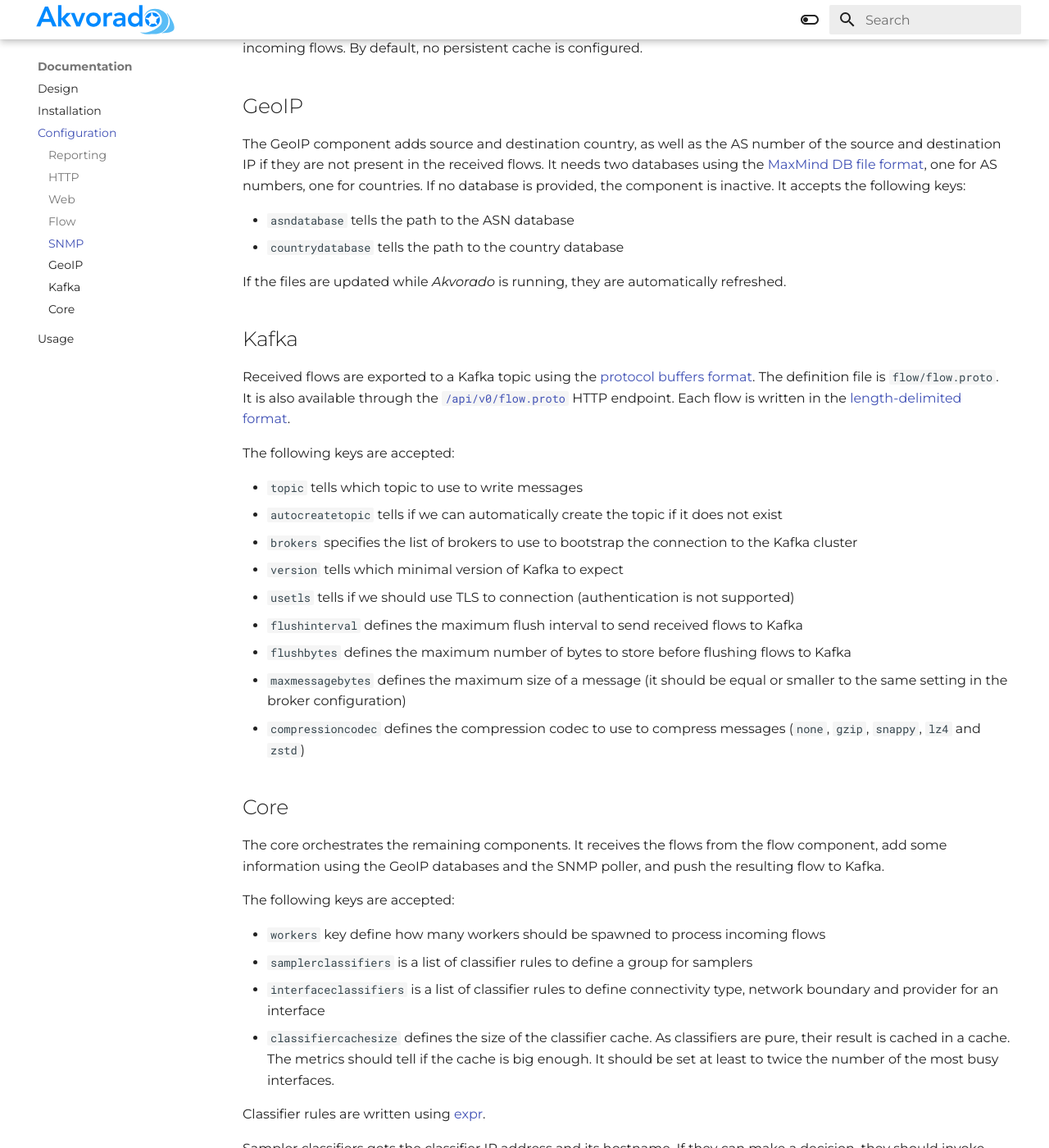
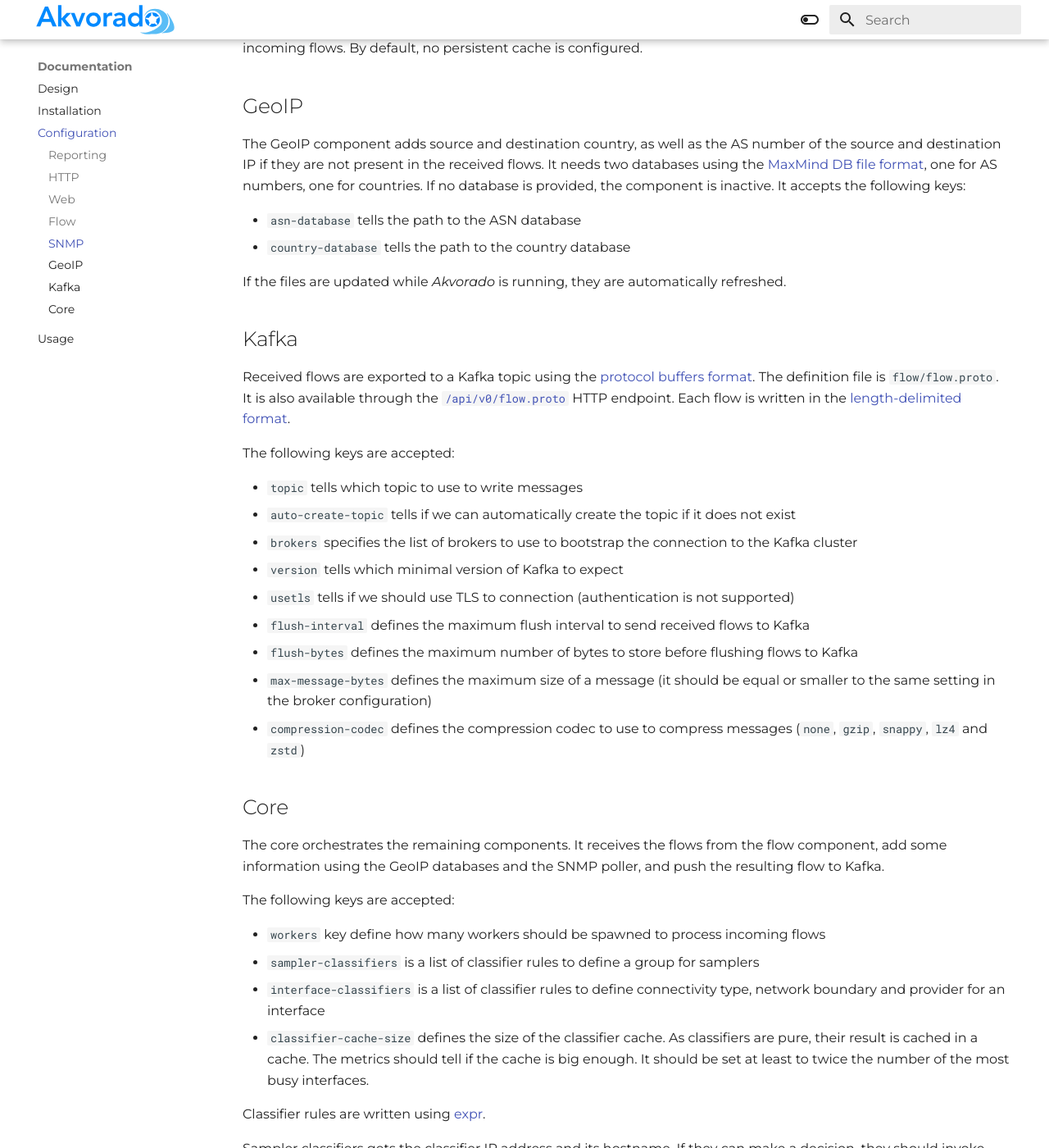
Before and after one commit to akvorado/akvorado, an MkDocs documentation site: the page built from docs/configuration.md, in a window 1280 px wide and 1400 px high, scrolled down 1976 px. Shown: the whole window at 82% size. Built offline with MkDocs 1.6.1 and Material for MkDocs 9.7.7, drawn with Linux system fonts in a browser that asks for light colours; some of the changed text lies outside the part shown.

Commit message:
cmd: accept snake case for configuration keys

```diff
--- a/.gitlab-ci.yml
+++ b/.gitlab-ci.yml
@@ -41,6 +41,9 @@
       junit: test/tests.xml
       cobertura: test/coverage.xml
 
+# To execute manually:
+#  gitlab-runner exec docker "run tests"
+
 build docker image:
   stage: build
   image: docker:stable
--- a/docs/configuration.md
+++ b/docs/configuration.md
@@ -69,15 +69,15 @@
 sending each flows. A cache is maintained to avoid polling
 continuously the samplers. The following keys are accepted:
 
-- `cacheduration` tells how much time to keep data in the cache before
+- `cache-duration` tells how much time to keep data in the cache before
   polling again
-- `cacherefresh` tells how much time to poll existing data before they
+- `cache-refresh` tells how much time to poll existing data before they
   expire
-- `cacherefreshinterval` tells how often to check if cached data is
+- `cache-refresh-interval` tells how often to check if cached data is
   about to expire
-- `cachepersistfile` tells where to store cached data on shutdown and
+- `cache-persist-file` tells where to store cached data on shutdown and
   read them back on startup
-- `defaultcommunity` tells which community to use when polling samplers
+- `default-community` tells which community to use when polling samplers
 - `communities` is a map from a sampler IP address to the community to
   use for a sampler, overriding the default value set above,
 - `workers` tell how many workers to spawn to handle SNMP polling.
@@ -94,8 +94,8 @@
 file format][], one for AS numbers, one for countries. If no database
 is provided, the component is inactive. It accepts the following keys:
 
-- `asndatabase` tells the path to the ASN database
-- `countrydatabase` tells the path to the country database
+- `asn-database` tells the path to the ASN database
+- `country-database` tells the path to the country database
 
 [MaxMind DB file format]: https://maxmind.github.io/MaxMind-DB/
 
@@ -116,19 +116,19 @@
 The following keys are accepted:
 
 - `topic` tells which topic to use to write messages
-- `autocreatetopic` tells if we can automatically create the topic if
+- `auto-create-topic` tells if we can automatically create the topic if
   it does not exist
 - `brokers` specifies the list of brokers to use to bootstrap the
   connection to the Kafka cluster
 - `version` tells which minimal version of Kafka to expect
 - `usetls` tells if we should use TLS to connection (authentication is not supported)
-- `flushinterval` defines the maximum flush interval to send received
+- `flush-interval` defines the maximum flush interval to send received
   flows to Kafka
-- `flushbytes` defines the maximum number of bytes to store before
+- `flush-bytes` defines the maximum number of bytes to store before
   flushing flows to Kafka
-- `maxmessagebytes` defines the maximum size of a message (it should
+- `max-message-bytes` defines the maximum size of a message (it should
   be equal or smaller to the same setting in the broker configuration)
-- `compressioncodec` defines the compression codec to use to compress
+- `compression-codec` defines the compression codec to use to compress
   messages (`none`, `gzip`, `snappy`, `lz4` and `zstd`)
 
 ## Core
@@ -141,11 +141,11 @@
 
 - `workers` key define how many workers should be spawned to process
   incoming flows
-- `samplerclassifiers` is a list of classifier rules to define a group
+- `sampler-classifiers` is a list of classifier rules to define a group
   for samplers
-- `interfaceclassifiers` is a list of classifier rules to define
+- `interface-classifiers` is a list of classifier rules to define
   connectivity type, network boundary and provider for an interface
-- `classifiercachesize` defines the size of the classifier cache. As
+- `classifier-cache-size` defines the size of the classifier cache. As
   classifiers are pure, their result is cached in a cache. The metrics
   should tell if the cache is big enough. It should be set at least to
   twice the number of the most busy interfaces.
```
Also changed, not shown: 2 other files.
